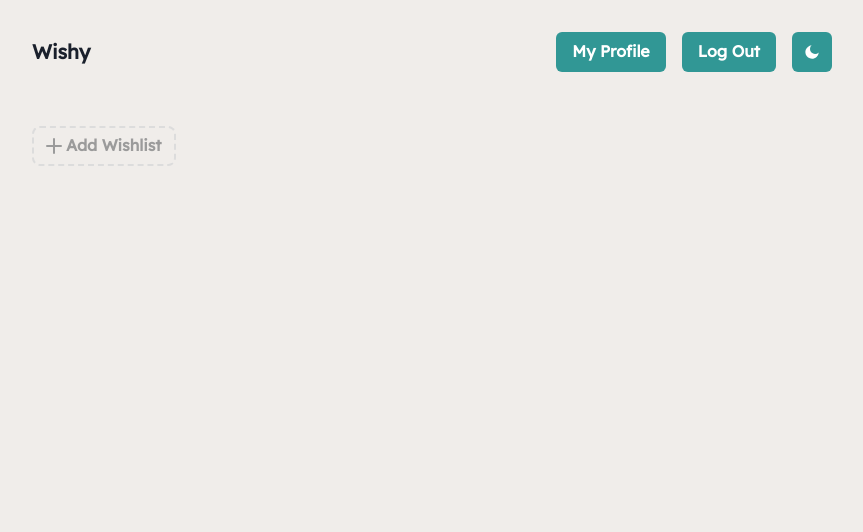
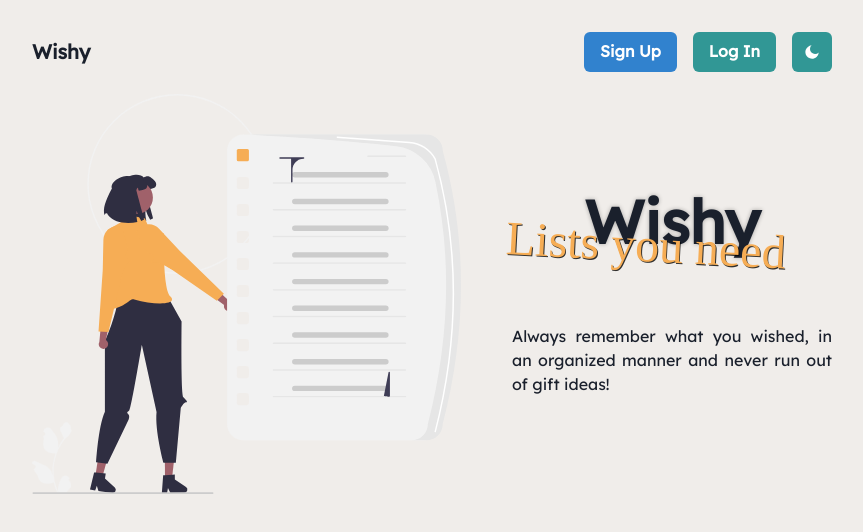
Before and after one commit to bodo6778/wishy, a Next.js app: page / in a window 1280 px wide. Shown: the top 532 px of the page, without its empty margins (208-1071 px from the left). Built offline with nearby package versions, Linux system fonts and the light colour scheme; a web font is replaced by a local one.

Commit message:
SSR refresh now works

```diff
--- a/src/components/layout/Header.tsx
+++ b/src/components/layout/Header.tsx
@@ -11,12 +11,10 @@ import ThemeToggle from "./ThemeToggle";
 const Header = () => {
   const router = useRouter();
   const username = useRecoilValue(userState).username;
-
-  const [logged, setLogged] = useState(false);
+  const [token, setToken] = useState<string | undefined>(undefined);
   useEffect(() => {
-    const token = getStorageValue("token");
-    if (token !== undefined) setLogged(true);
-  }, []);
+    setToken(getStorageValue("token"));
+  }, [username]);
 
   return (
     <Flex as="header" width="full" align="center">
@@ -27,7 +25,7 @@ const Header = () => {
       </AccessibleLink>
 
       <Box marginLeft="auto">
-        {logged && (
+        {token && (
           <Button
             onClick={() => {
               router.push(`/users/${username}`);
@@ -38,7 +36,7 @@ const Header = () => {
             My Profile
           </Button>
         )}
-        {!logged && (
+        {!token && (
           <Button
             onClick={() => {
               router.push("/register");
@@ -52,7 +50,7 @@ const Header = () => {
         <Button
           px={4}
           onClick={() => {
-            if (logged) {
+            if (token) {
               router.asPath === "/" ? router.reload() : router.push("/");
               deleteStorageValue("token");
             } else {
@@ -62,7 +60,7 @@ const Header = () => {
           mr={4}
           colorScheme="teal"
         >
-          {logged ? "Log Out" : "Log In"}
+          {token ? "Log Out" : "Log In"}
         </Button>
         <ThemeToggle />
       </Box>
--- a/src/pages/index.tsx
+++ b/src/pages/index.tsx
@@ -6,16 +6,14 @@ import { useEffect, useState } from "react";
 import { getStorageValue } from "../../utils/functions";
 
 const Home = () => {
-  const [logged, setLogged] = useState(false);
+  const [token, setToken] = useState<string | undefined>(undefined);
   useEffect(() => {
-    const token = getStorageValue("token");
-    if (token !== undefined) setLogged(true);
+    setToken(getStorageValue("token"));
   }, []);
-
   return (
     <>
-      <>{logged === true && <Wishlist editable />}</>
-      <>{logged === false && <Homepage />}</>
+      <>{token && <Wishlist editable />}</>
+      <>{!token && <Homepage />}</>
     </>
   );
 };
```
